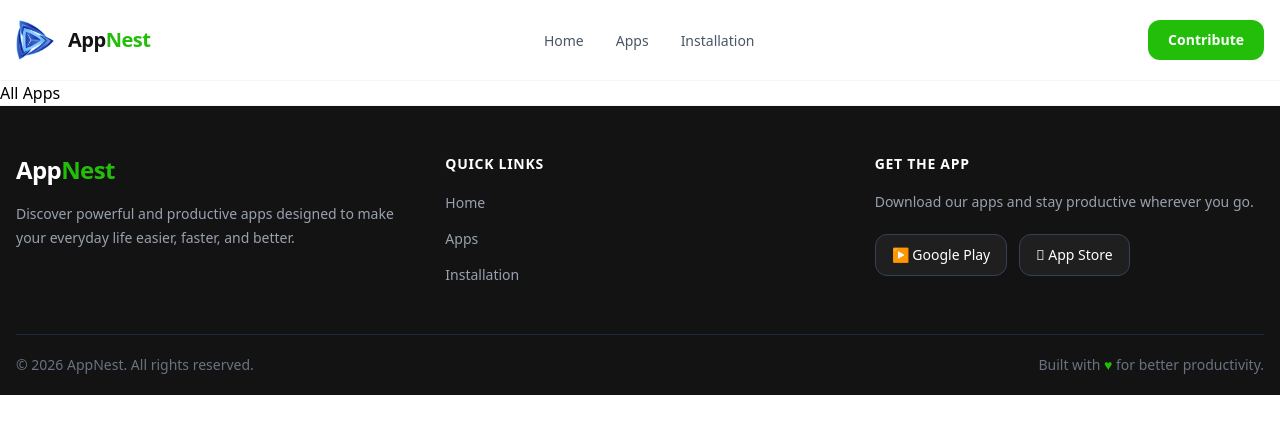
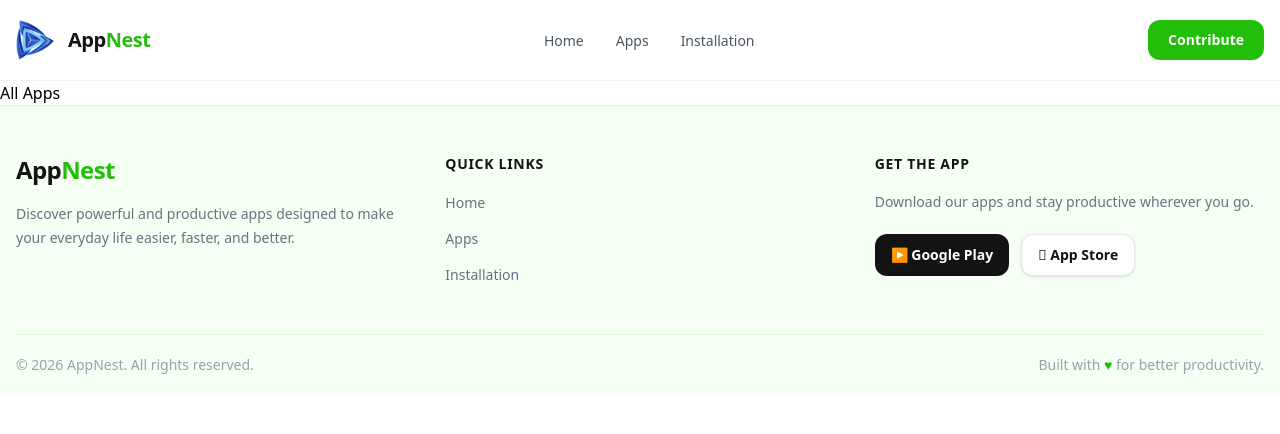
Before and after one commit to Likhon-25/productive-app-next, a Next.js app: page /apps in a window 1280 px wide. Shown: the top 434 px of the page. Built offline with nearby package versions, Linux system fonts and the light colour scheme.

Commit message:
add footer and change footer theme and collor

```diff
--- a/src/app/components/shared/Footer.tsx
+++ b/src/app/components/shared/Footer.tsx
@@ -1,17 +1,21 @@
 import Link from "next/link";
+import React from "react";
 
 const Footer = () => {
   return (
-    <footer className="border-t border-gray-100 bg-[#131313] text-white">
+    <footer className="border-t border-[#23BE0A]/10 bg-[#f5fff3]">
       <div className="container mx-auto px-4">
         <div className="grid gap-10 py-12 md:grid-cols-3">
           {/* Brand */}
           <div>
-            <Link href="/" className="text-2xl font-bold tracking-tight">
+            <Link
+              href="/"
+              className="text-2xl font-bold tracking-tight text-[#131313]"
+            >
               App<span className="text-[#23BE0A]">Nest</span>
             </Link>
 
-            <p className="mt-4 max-w-sm text-sm leading-6 text-gray-400">
+            <p className="mt-4 max-w-sm text-sm leading-6 text-gray-500">
               Discover powerful and productive apps designed to make your
               everyday life easier, faster, and better.
             </p>
@@ -19,7 +23,7 @@ const Footer = () => {
 
           {/* Quick Links */}
           <div>
-            <h3 className="text-sm font-semibold uppercase tracking-wider text-white">
+            <h3 className="text-sm font-bold uppercase tracking-wider text-[#131313]">
               Quick Links
             </h3>
 
@@ -27,23 +31,25 @@ const Footer = () => {
               <li>
                 <Link
                   href="/"
-                  className="text-sm text-gray-400 transition hover:text-[#23BE0A]"
+                  className="text-sm text-gray-500 transition hover:text-[#23BE0A]"
                 >
                   Home
                 </Link>
               </li>
+
               <li>
                 <Link
                   href="/apps"
-                  className="text-sm text-gray-400 transition hover:text-[#23BE0A]"
+                  className="text-sm text-gray-500 transition hover:text-[#23BE0A]"
                 >
                   Apps
                 </Link>
               </li>
+
               <li>
                 <Link
                   href="/installation"
-                  className="text-sm text-gray-400 transition hover:text-[#23BE0A]"
+                  className="text-sm text-gray-500 transition hover:text-[#23BE0A]"
                 >
                   Installation
                 </Link>
@@ -53,20 +59,20 @@ const Footer = () => {
 
           {/* Download */}
           <div>
-            <h3 className="text-sm font-semibold uppercase tracking-wider text-white">
+            <h3 className="text-sm font-bold uppercase tracking-wider text-[#131313]">
               Get the App
             </h3>
 
-            <p className="mt-4 text-sm leading-6 text-gray-400">
+            <p className="mt-4 text-sm leading-6 text-gray-500">
               Download our apps and stay productive wherever you go.
             </p>
 
             <div className="mt-5 flex flex-wrap gap-3">
-              <button className="rounded-xl border border-gray-700 bg-white/5 px-4 py-2.5 text-sm font-medium text-white transition hover:border-[#23BE0A] hover:bg-[#23BE0A]">
+              <button className="rounded-xl bg-[#131313] px-4 py-2.5 text-sm font-semibold text-white transition hover:bg-[#23BE0A]">
                 ▶ Google Play
               </button>
 
-              <button className="rounded-xl border border-gray-700 bg-white/5 px-4 py-2.5 text-sm font-medium text-white transition hover:border-[#23BE0A] hover:bg-[#23BE0A]">
+              <button className="rounded-xl border border-gray-200 bg-white px-4 py-2.5 text-sm font-semibold text-[#131313] shadow-sm transition hover:border-[#23BE0A] hover:text-[#23BE0A]">
                  App Store
               </button>
             </div>
@@ -74,7 +80,7 @@ const Footer = () => {
         </div>
 
         {/* Bottom */}
-        <div className="flex flex-col gap-3 border-t border-gray-800 py-5 text-center text-sm text-gray-500 md:flex-row md:items-center md:justify-between md:text-left">
+        <div className="flex flex-col gap-3 border-t border-[#23BE0A]/10 py-5 text-center text-sm text-gray-400 md:flex-row md:items-center md:justify-between md:text-left">
           <p>© {new Date().getFullYear()} AppNest. All rights reserved.</p>
 
           <p>
```
